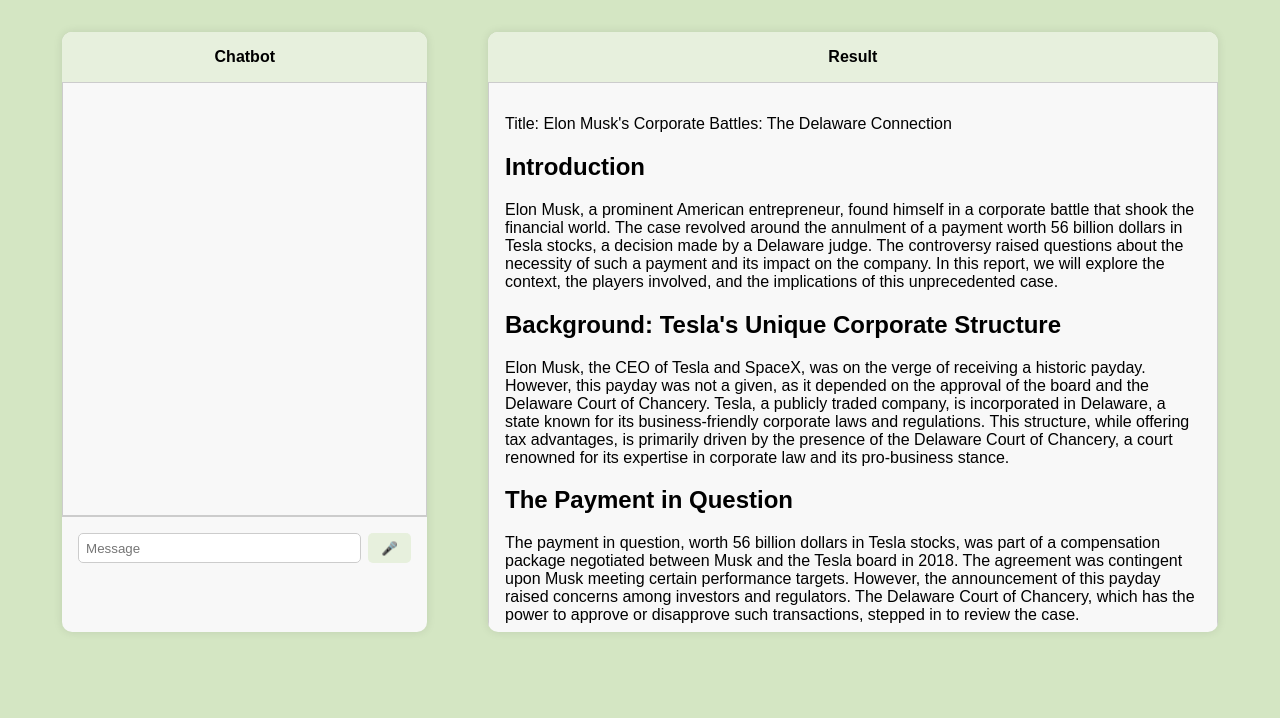
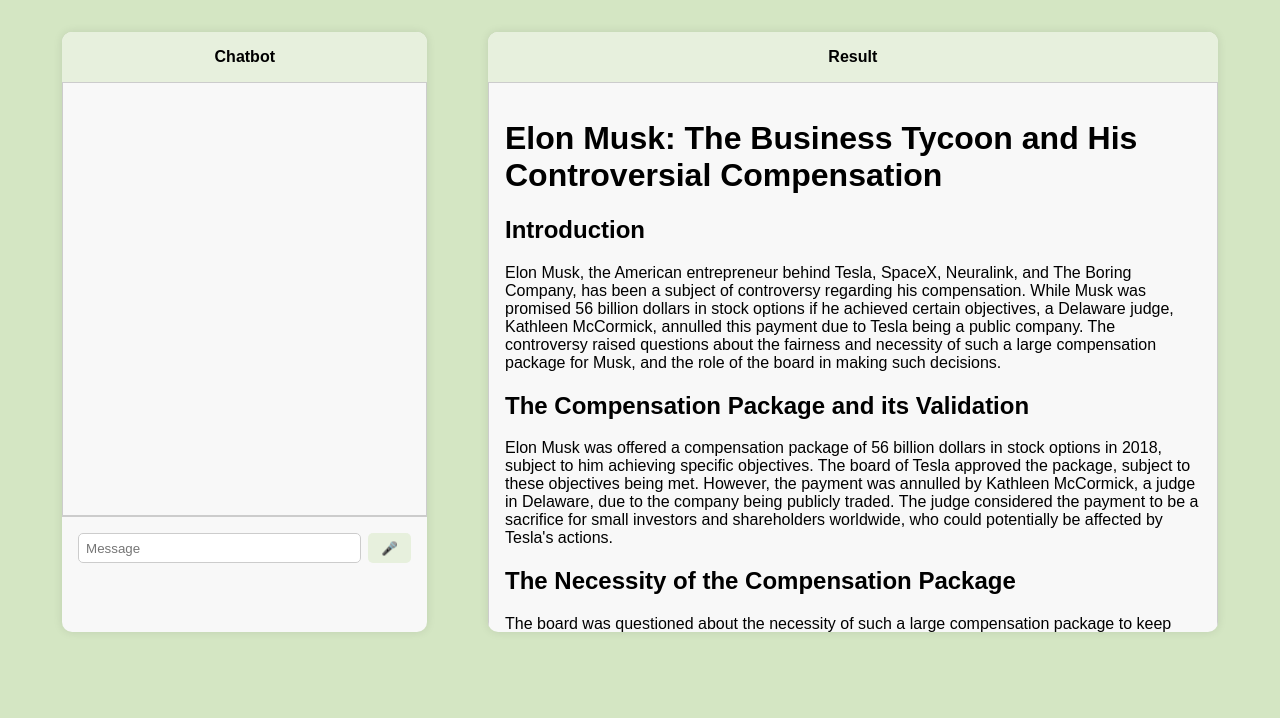
Before and after one commit to Naowak/SummaTalk, a Flask app: page /result in a window 1280 px wide. Shown: the part 112-830 px from the top of the page. Run offline with Flask 3, Linux system fonts and the light colour scheme; parts of the project's set-up code (start-up, migrations or seed data) failed here and were passed over.

Commit message:
make summary

```diff
--- a/app.py
+++ b/app.py
@@ -76,11 +76,6 @@
 def index():
     return render_template('index.html')
 
-
-@app.route('/upload')
-def upload():
-    return render_template('upload.html')
-
 @app.route('/result')
 def result():
     with open('./summary.txt', 'r') as f:
@@ -89,13 +84,8 @@
     return render_template('result.html', summary=summary_html)
 
 
+
 # Buttons Behaviour
-@app.route('/rag', methods=['POST'])
-def rag():
-    data = request.get_json()  # Get the JSON data sent with the request
-    prompt = data.get('prompt')  # Retrieve the 'prompt' value from the JSON data
-    chunks = find_closest_chunk(prompt, df, model)
-    return 'Success'
 
 # Load a file
 @app.route('/upload_file', methods=['POST'])
@@ -117,6 +107,12 @@
     return jsonify({'error': 'No file uploaded'}), 400
 
 
+# @app.route('/rag', methods=['POST'])
+# def rag():
+#     data = request.get_json()  # Get the JSON data sent with the request
+#     prompt = data.get('prompt')  # Retrieve the 'prompt' value from the JSON data
+#     chunks = find_closest_chunk(prompt, df, model)
+#     return 'Success'
 
 
 if __name__ == '__main__':
--- a/summary.txt
+++ b/summary.txt
@@ -1,25 +1,21 @@
-Title: Elon Musk's Corporate Battles: The Delaware Connection
+# Elon Musk: The Business Tycoon and His Controversial Compensation
 
 ## Introduction
 
-Elon Musk, a prominent American entrepreneur, found himself in a corporate battle that shook the financial world. The case revolved around the annulment of a payment worth 56 billion dollars in Tesla stocks, a decision made by a Delaware judge. The controversy raised questions about the necessity of such a payment and its impact on the company. In this report, we will explore the context, the players involved, and the implications of this unprecedented case.
+Elon Musk, the American entrepreneur behind Tesla, SpaceX, Neuralink, and The Boring Company, has been a subject of controversy regarding his compensation. While Musk was promised 56 billion dollars in stock options if he achieved certain objectives, a Delaware judge, Kathleen McCormick, annulled this payment due to Tesla being a public company. The controversy raised questions about the fairness and necessity of such a large compensation package for Musk, and the role of the board in making such decisions.
 
-## Background: Tesla's Unique Corporate Structure
+## The Compensation Package and its Validation
 
-Elon Musk, the CEO of Tesla and SpaceX, was on the verge of receiving a historic payday. However, this payday was not a given, as it depended on the approval of the board and the Delaware Court of Chancery. Tesla, a publicly traded company, is incorporated in Delaware, a state known for its business-friendly corporate laws and regulations. This structure, while offering tax advantages, is primarily driven by the presence of the Delaware Court of Chancery, a court renowned for its expertise in corporate law and its pro-business stance.
+Elon Musk was offered a compensation package of 56 billion dollars in stock options in 2018, subject to him achieving specific objectives. The board of Tesla approved the package, subject to these objectives being met. However, the payment was annulled by Kathleen McCormick, a judge in Delaware, due to the company being publicly traded. The judge considered the payment to be a sacrifice for small investors and shareholders worldwide, who could potentially be affected by Tesla's actions.
 
-## The Payment in Question
+## The Necessity of the Compensation Package
 
-The payment in question, worth 56 billion dollars in Tesla stocks, was part of a compensation package negotiated between Musk and the Tesla board in 2018. The agreement was contingent upon Musk meeting certain performance targets. However, the announcement of this payday raised concerns among investors and regulators. The Delaware Court of Chancery, which has the power to approve or disapprove such transactions, stepped in to review the case.
+The board was questioned about the necessity of such a large compensation package to keep Musk at Tesla and help him achieve his objectives. Critics argued that the money could have been better spent within the company, rather than on one individual's compensation. The public nature of Tesla added to the controversy, as questions arose about the decisions made by the board and the potential impact on shareholders.
 
-### The Ruling
+## Musk's Reaction and Alternatives
 
-In August 2020, the Delaware Court of Chancery, presided over by Judge Kathleen McCormick, ruled against the payment. The judge found that Tesla, while profitable, still had significant debt, and that the payment could have been put to better use within the company. The judge also criticized the board for not considering other, more cost-effective compensation options. Musk, who had already been ordered to purchase Twitter, was visibly disappointed with the decision.
-
-### The Implications
-
-The ruling had significant implications for the business world, particularly for publicly traded companies. It highlighted the importance of shareholder approval and the role of the judiciary in corporate governance. It also underlined the need for companies to consider the impact of their decisions on investors and the broader financial market.
+Musk reacted strongly to the annulled compensation package, voicing his frustration on Twitter and suggesting moving the company to Texas, where it has a significant presence. He also mentioned the need for the money to finance SpaceX, which was facing financial difficulties at the time. The controversy highlighted the complex financial situation of Tesla and the challenges of managing a publicly traded company.
 
 ## Conclusion
 
-The Elon Musk case, while centered around a significant financial transaction, highlights the complexities of corporate governance and the role of the Delaware Court of Chancery. The case serves as a reminder of the importance of considering the interests of all stakeholders, including investors, employees, and the broader financial market. The future of corporate compensation packages and shareholder approvals will likely be shaped by the lessons learned from this landmark case.
+Elon Musk's compensation package and its annulment sparked a heated debate about the fairness and necessity of such large payouts. The controversy also raised questions about the role of the board in making compensation decisions for publicly traded companies and the potential impact on shareholders. Musk's reaction and suggestions for alternatives brought further attention to the situation and highlighted the complexities of managing a publicly traded company.
```
Also changed, not shown: static/index.css (+7 -0 lines), templates/index.html (+40 -3 lines), static/loading.gif, 1 other file.
